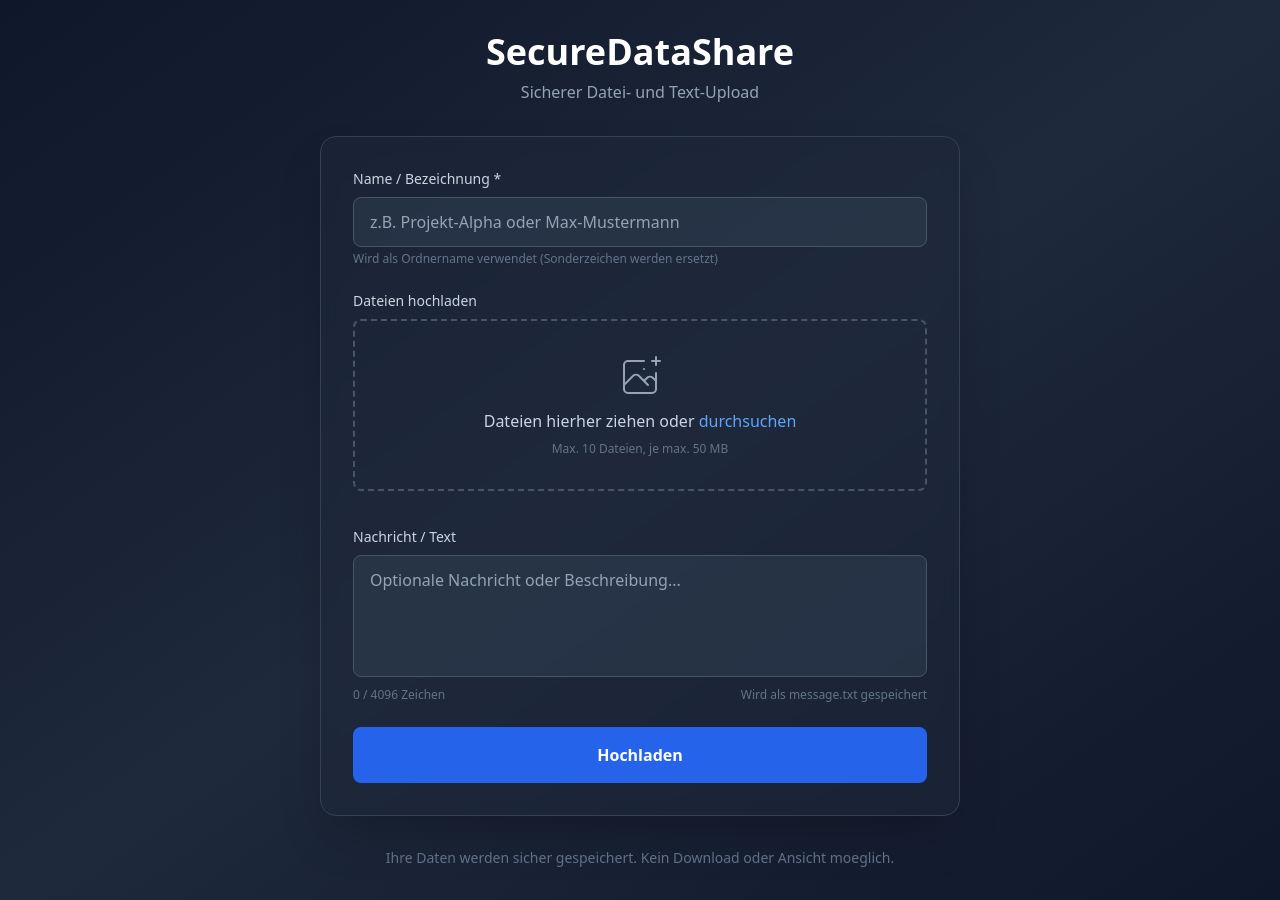
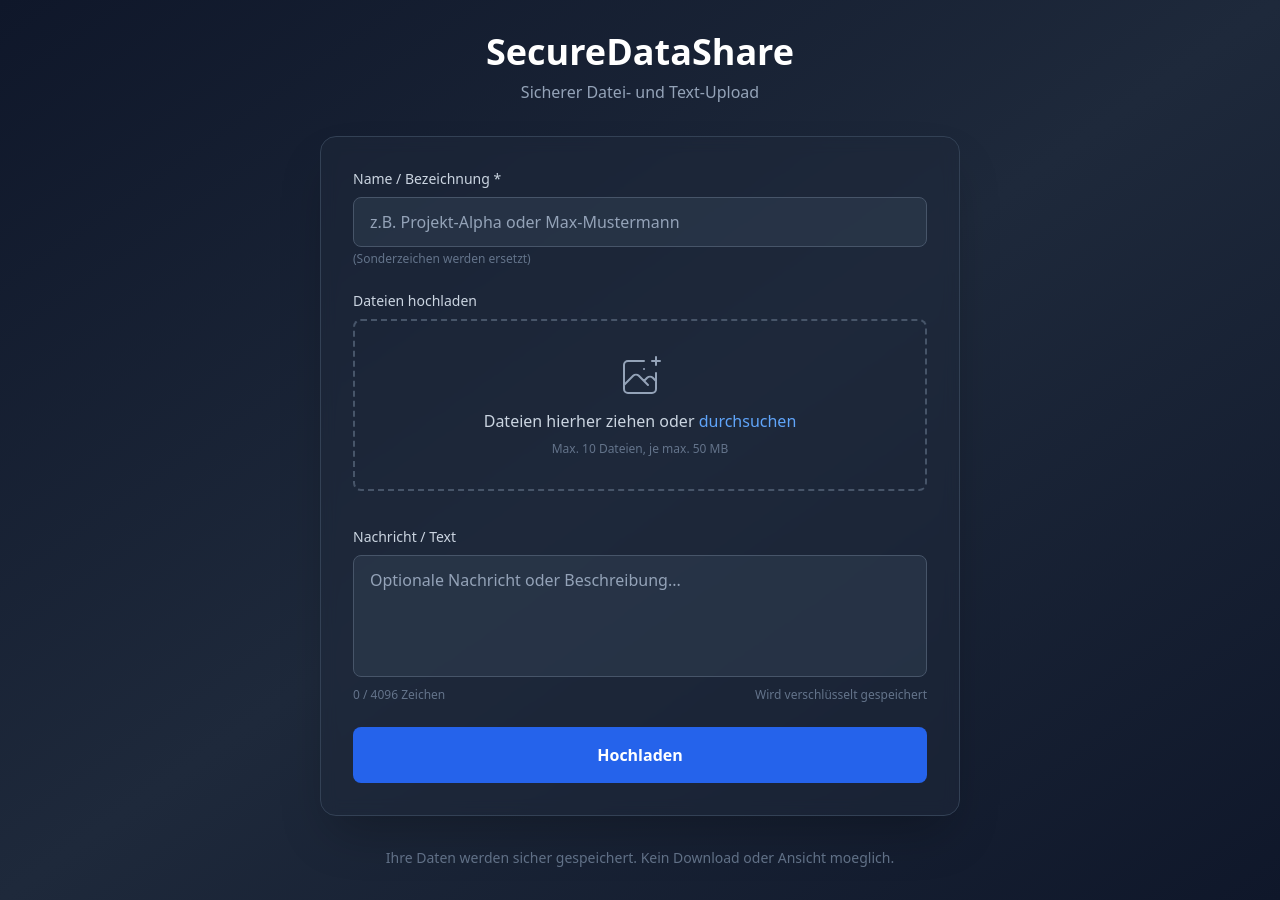
Before and after one commit to ProjectMakersDE/secureDataShare, a Flask app: page / in a window 1280 px wide. Run offline with Flask 3, Linux system fonts and the light colour scheme; parts of the project's set-up code (start-up, migrations or seed data) failed here and were passed over; some libraries are stand-ins or nearby versions.

Commit message:
fix: update UI text

```diff
--- a/app/templates/index.html
+++ b/app/templates/index.html
@@ -30,7 +30,7 @@
                         placeholder="z.B. Projekt-Alpha oder Max-Mustermann"
                         class="w-full px-4 py-3 bg-slate-700/50 border border-slate-600 rounded-lg text-white placeholder-slate-400 focus:outline-none focus:ring-2 focus:ring-blue-500 focus:border-transparent transition"
                     >
-                    <p class="mt-1 text-xs text-slate-500">Wird als Ordnername verwendet (Sonderzeichen werden ersetzt)</p>
+                    <p class="mt-1 text-xs text-slate-500">(Sonderzeichen werden ersetzt)</p>
                 </div>
 
                 <!-- File Input -->
@@ -72,7 +72,7 @@
                     ></textarea>
                     <p class="mt-1 text-xs text-slate-500">
                         <span id="charCount">0</span> / {{ max_text_length }} Zeichen
-                        <span class="float-right">Wird als message.txt gespeichert</span>
+                        <span class="float-right">Wird verschlüsselt gespeichert</span>
                     </p>
                 </div>
 
```
